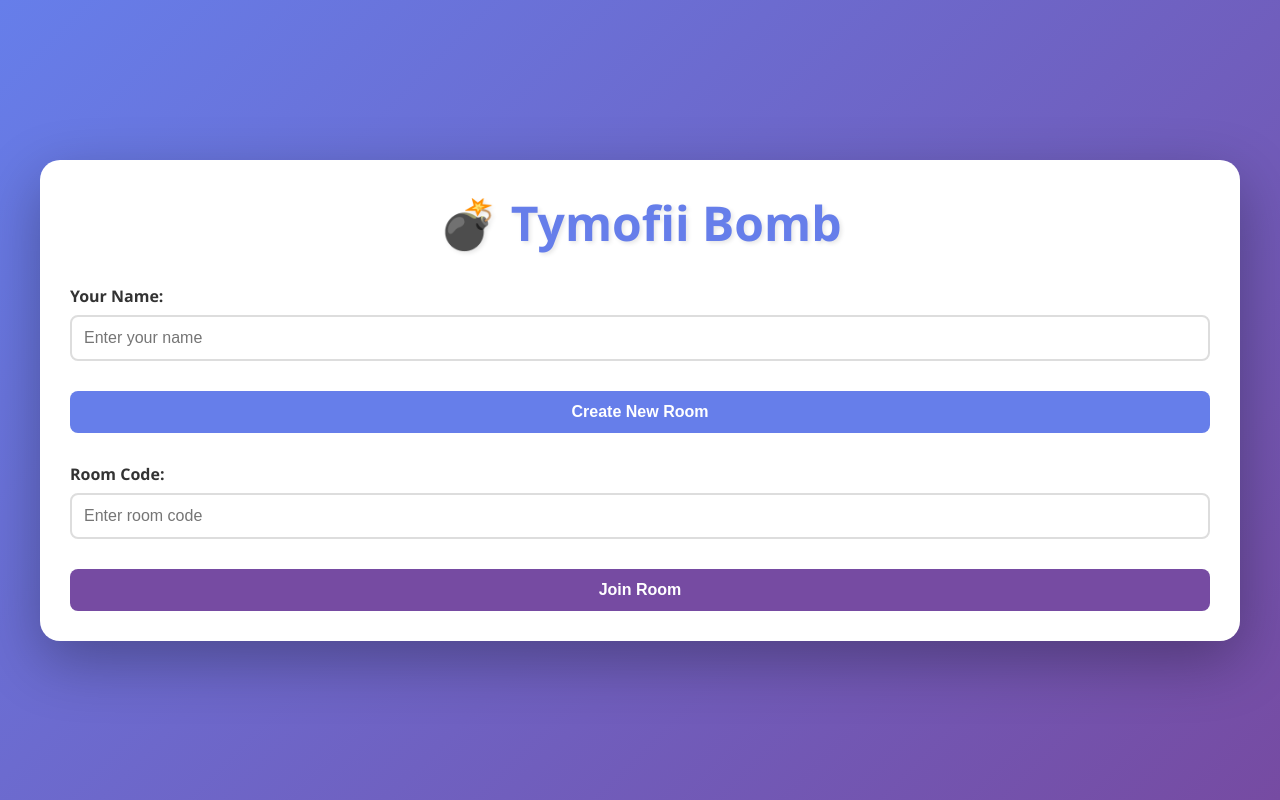
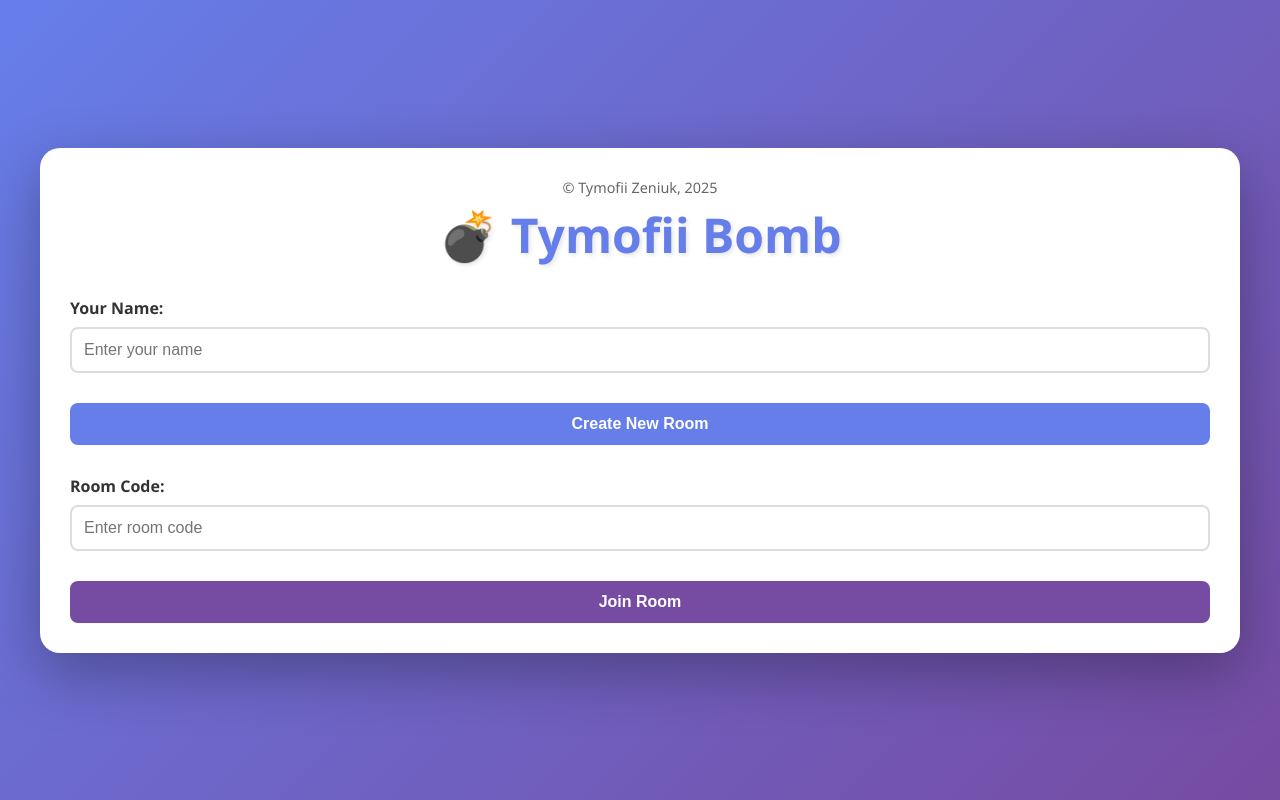
Before and after one commit to programez/wordbomb, a plain HTML site: page templates/index.html in a window 1280 px wide. Drawn offline with nearby package versions, Linux system fonts and the light colour scheme; no server answers.

Commit message:
added a shameless credit text at the top of the page

```diff
--- a/templates/index.html
+++ b/templates/index.html
@@ -313,6 +313,9 @@
 <body>
     <div class="container">
         <div class="card">
+            <div style="text-align: center; color: #666; font-size: 0.9em; margin-bottom: 5px;">
+                © Tymofii Zeniuk, 2025
+            </div>
             <h1>💣 Tymofii Bomb</h1>
 
             <div class="menu-screen active">
```
